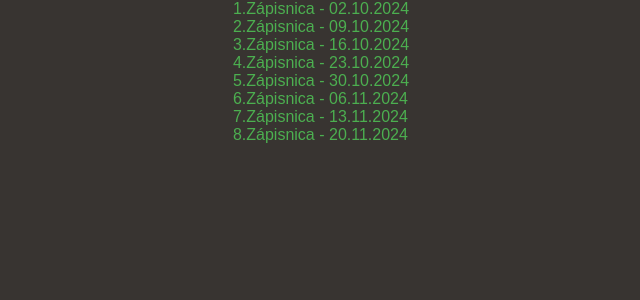
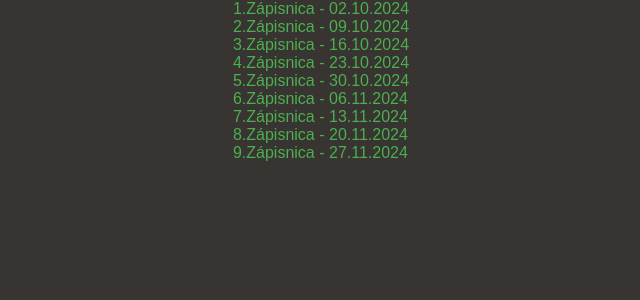
Before and after one commit to Starovic-FEI/tp-stranka, a Flask app: page /meetings in a window 1280 px wide. Shown: the part 119-419 px from the top of the page, without its empty margins (319-959 px from the left). Run offline with Flask 3, Linux system fonts and the light colour scheme.

Commit message:
Added 9.Zapisnica

```diff
--- a/templates/meetings.html
+++ b/templates/meetings.html
@@ -31,6 +31,7 @@
       { name: "6.Zápisnica - 06.11.2024", path: "{{ url_for('static', filename='meetings/6.Zápisnica tímového stretnutia.pdf') }}" },
       { name: "7.Zápisnica - 13.11.2024", path: "{{ url_for('static', filename='meetings/7.Zápisnica tímového stretnutia.pdf') }}" },
       { name: "8.Zápisnica - 20.11.2024", path: "{{ url_for('static', filename='meetings/8.Zápisnica tímového stretnutia.pdf') }}" },
+      { name: "9.Zápisnica - 27.11.2024", path: "{{ url_for('static', filename='meetings/9.Zápisnica tímového stretnutia.pdf') }}" },
 
 
     ];
```
Also changed, not shown: 1 other file.
